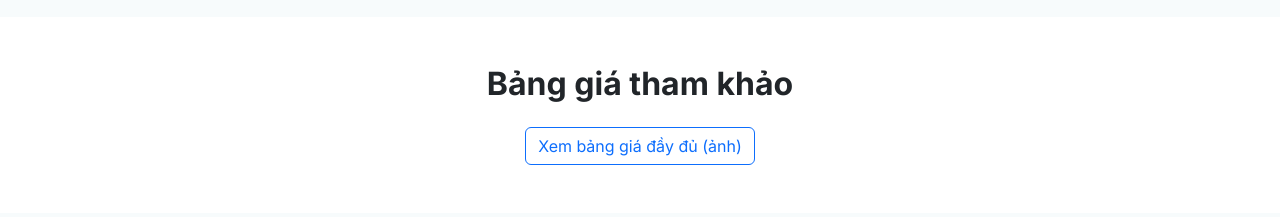
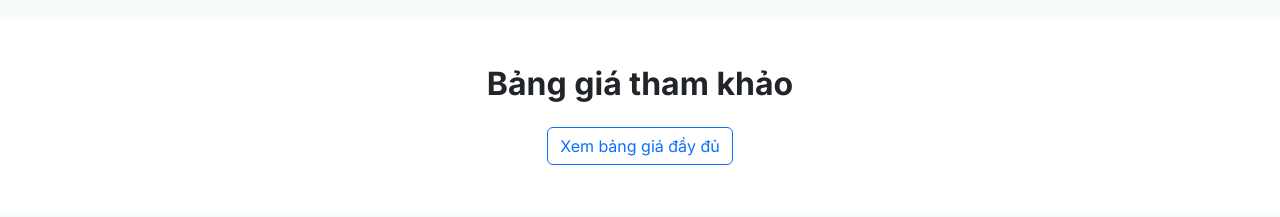
Before and after one commit to trinhledongtruc-coder/maxclean-laundry, a plain HTML site: page index.html in a window 1280 px wide. Shown: the part 2800-3017 px from the top of the page. Drawn offline with nearby package versions, Linux system fonts and the light colour scheme.

Commit message:
Update index.html

```diff
--- a/index.html
+++ b/index.html
@@ -181,7 +181,7 @@
   <section id="pricing" class="py-5">
     <div class="container text-center">
       <h2 class="fw-bold mb-4">Bảng giá tham khảo</h2>
-      <button class="btn btn-outline-primary" data-bs-toggle="modal" data-bs-target="#priceboard">Xem bảng giá đầy đủ (ảnh)</button>
+      <button class="btn btn-outline-primary" data-bs-toggle="modal" data-bs-target="#priceboard">Xem bảng giá đầy đủ </button>
     </div>
   </section>
 
```
